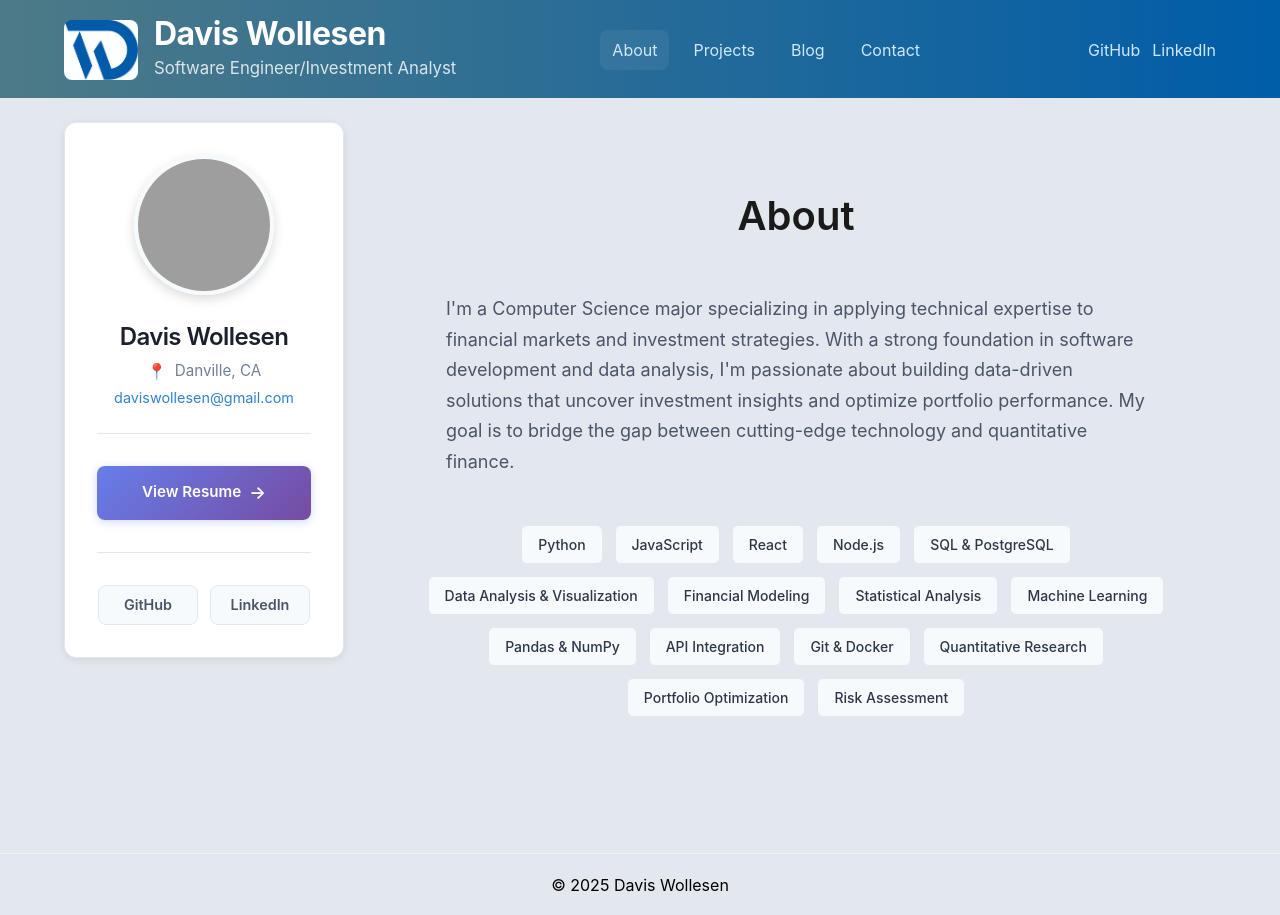
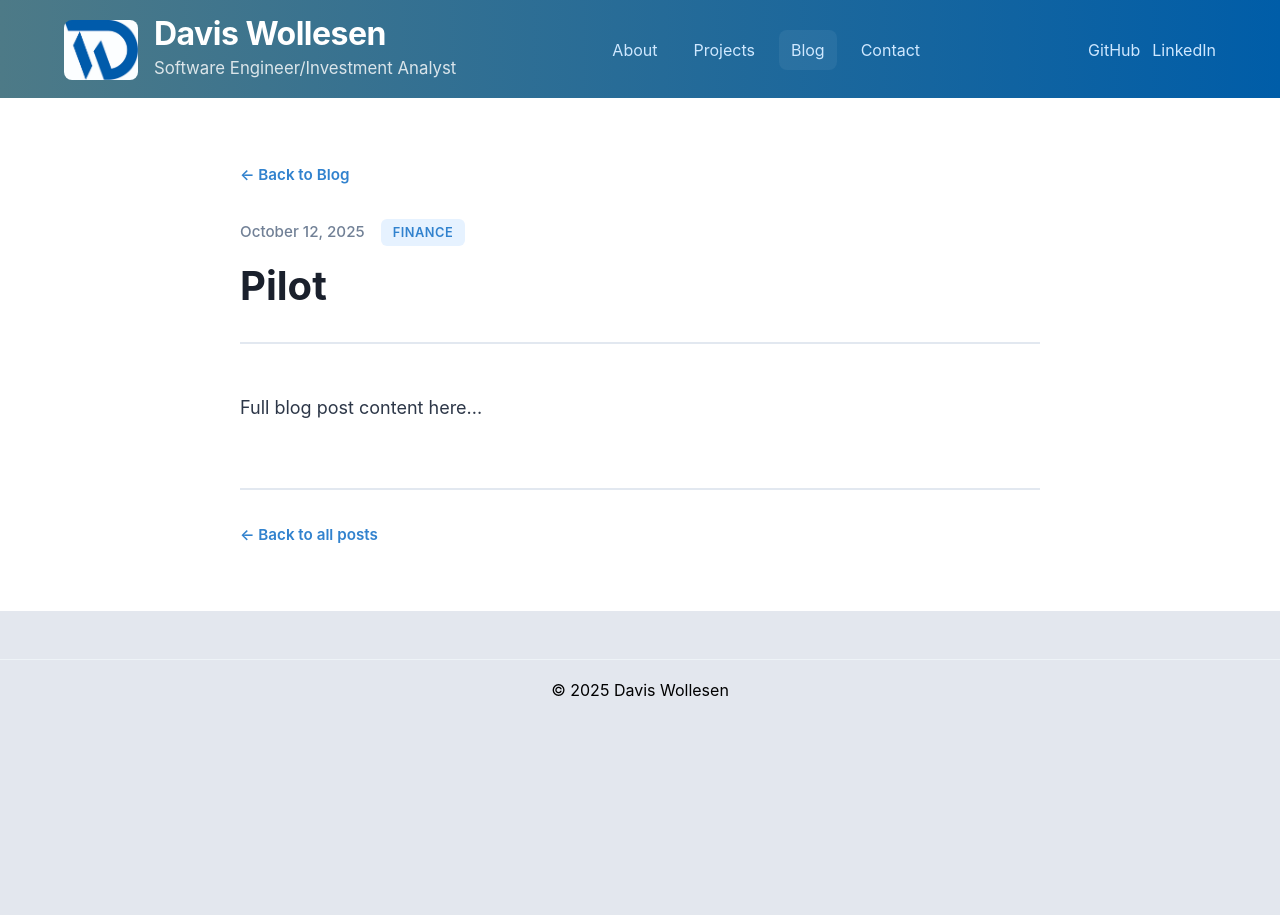
Before and after one commit to davis51502/personal-website, a React (Create React App) app: page /blog/1 in a window 1280 px wide. After the commit the page ends 800 px from the top, so only its background shows below. Built offline with nearby package versions, Linux system fonts and the light colour scheme; grey boxes are pictures that could not be loaded.

Commit message:
blog and format

```diff
--- a/package.json
+++ b/package.json
@@ -11,6 +11,7 @@
     "react": "^19.1.1",
     "react-dom": "^19.1.1",
     "react-icons": "^5.5.0",
+    "react-router-dom": "^7.9.4",
     "react-scripts": "5.0.1",
     "web-vitals": "^2.1.4"
   },
--- a/public/index.html
+++ b/public/index.html
@@ -2,7 +2,7 @@
 <html lang="en">
   <head>
     <meta charset="utf-8" />
-    <link rel="icon" href="dw.psd" />
+    <link rel="icon" href="icons8-administrator-male-60.png" />
     <meta name="viewport" content="width=device-width, initial-scale=1" />
     <meta name="theme-color" content="#000000" />
     <meta
--- a/src/App.js
+++ b/src/App.js
@@ -1,15 +1,17 @@
 import React from 'react';
+import { BrowserRouter as Router, Routes, Route, useNavigate, useLocation } from 'react-router-dom';
 import './App.css';
 import Header from './components/Header/Header';
 import Sidebar from './components/Sidebar/Sidebar';
 import About from './components/About/About';
 import Projects from './components/Projects/Projects';
 import Blog from './components/Blog/Blog';
+import BlogPost from './components/BlogPost/BlogPost';
 import Contact from './components/Contact/Contact';
 import Footer from './components/Footer/Footer';
 import projects, { socials } from './data/projects';
 
-function App() {
+function MainContent() {
   const name = 'Davis Wollesen';
   const title = 'Software Engineer/Investment Analyst';
 
@@ -33,17 +35,47 @@ function App() {
     'Risk Assessment'
   ];
 
-  const [activeSection, setActiveSection] = React.useState('about');
+  const navigate = useNavigate();
+  const location = useLocation();
+
+  // Determine active section from URL path
+  const getActiveSection = () => {
+    const path = location.pathname;
+    if (path === '/') return 'about';
+    if (path.startsWith('/blog')) return 'blog';
+    if (path === '/projects') return 'projects';
+    if (path === '/contact') return 'contact';
+    return 'about';
+  };
 
   const handleNavigate = (id) => {
-    setActiveSection(id);
-    const el = document.getElementById(id);
-    if (el) el.scrollIntoView({ behavior: 'smooth', block: 'start' });
+    navigate(`/${id === 'about' ? '' : id}`);
   };
+
+  const activeSection = getActiveSection();
 
   return (
     <div className="App">
       <Header name={name} title={title} socials={socials} activeSection={activeSection} onNavigate={handleNavigate} />
+
+      <Routes>
+        {/* Blog routes WITHOUT sidebar */}
+        <Route path="/blog" element={
+          <main className="content-full">
+            <Blog />
+          </main>
+        } />
+        <Route path="/blog/:id" element={<BlogPost />} />
+
+        {/* Contact route WITHOUT sidebar */}
+        <Route path="/contact" element={
+          <main className="content-full">
+            <Contact email="daviswollesen@gmail.com" />
+          </main>
+        } />
+
+        {/* Other routes WITH sidebar */}
+        <Route path="*" element={
           <div className="layout container">
             <Sidebar
               name={name}
@@ -53,15 +85,26 @@ function App() {
               photo="/IMG_0922.jpeg"
             />
             <main className="content">
-          {activeSection === 'about' && <About bio={bio} skills={skills} />}
-          {activeSection === 'projects' && <Projects projects={projects} />}
-          {activeSection === 'blog' && <Blog />}
-          {activeSection === 'contact' && <Contact email="daviswollesen@gmail.com" />}
+              <Routes>
+                <Route path="/" element={<About bio={bio} skills={skills} />} />
+                <Route path="/projects" element={<Projects projects={projects} />} />
+              </Routes>
             </main>
           </div>
+        } />
+      </Routes>
+
       <Footer />
     </div>
   );
 }
 
+function App() {
+  return (
+    <Router>
+      <MainContent />
+    </Router>
+  );
+}
+
 export default App;
--- a/src/components/Blog/Blog.js
+++ b/src/components/Blog/Blog.js
@@ -1,39 +1,42 @@
 import React from 'react';
+import { Link } from 'react-router-dom';
 import './Blog.css';
+import blogPosts from '../../data/blogposts';
 
 export default function Blog() {
-  // Sample blog posts - you can move this to a data file later
-  const blogPosts = [
-    {
-      id: 1,
-      title: 'Getting Started with Investment Analytics',
-      date: '2024-03-15',
-      excerpt: 'An introduction to using data science techniques for investment analysis...',
-      content: 'Full blog post content here...'
-    },
-    {
-      id: 2,
-      title: 'Building My Portfolio Website',
-      date: '2024-02-20',
-      excerpt: 'Lessons learned while creating a React-based portfolio site...',
-      content: 'Full blog post content here...'
-    }
-  ];
+  // Sort posts by date (newest first)
+  const sortedPosts = [...blogPosts].sort((a, b) =>
+    new Date(b.date) - new Date(a.date)
+  );
 
   return (
-    <section id="blog" className="blog container">
-      <h2>Blog</h2>
-      <div className="blog-grid">
-        {blogPosts.map(post => (
-          <article key={post.id} className="blog-post">
+    <section id="blog" className="blog">
+      <div className="blog-header">
+
+        <p className="blog-subtitle">Thoughts on software, finance, and technology</p>
+      </div>
+
+      {/* Blog Posts List */}
+      <div className="blog-list">
+        {sortedPosts.map(post => (
+          <article key={post.id} className="blog-card">
+            <div className="blog-meta">
+              <time className="blog-date">
+                {new Date(post.date).toLocaleDateString('en-US', {
+                  year: 'numeric',
+                  month: 'short',
+                  day: 'numeric'
+                })}
+              </time>
+              {post.category && <span className="blog-category">{post.category}</span>}
+            </div>
+
             <h3>{post.title}</h3>
-            <time className="blog-date">{new Date(post.date).toLocaleDateString('en-US', {
-              year: 'numeric',
-              month: 'long',
-              day: 'numeric'
-            })}</time>
             <p className="blog-excerpt">{post.excerpt}</p>
-            <a href={`#blog-${post.id}`} className="read-more">Read more →</a>
+
+            <Link to={`/blog/${post.id}`} className="read-more">
+              Read more →
+            </Link>
           </article>
         ))}
       </div>
--- /dev/null
+++ b/src/components/BlogPost/BlogPost.css
@@ -0,0 +1,142 @@
+/* BlogPost.css */
+.blog-post-page {
+  min-height: 60vh;
+  padding: 4rem 2rem;
+  background: #ffffff;
+}
+
+.blog-post-container {
+  max-width: 800px;
+  margin: 0 auto;
+}
+
+/* Back Button */
+.back-button {
+  display: inline-flex;
+  align-items: center;
+  gap: 0.5rem;
+  color: #3182ce;
+  text-decoration: none;
+  font-weight: 600;
+  font-size: 0.95rem;
+  margin-bottom: 2rem;
+  transition: all 0.2s ease;
+}
+
+.back-button:hover {
+  color: #2c5282;
+  gap: 0.75rem;
+}
+
+/* Post Header */
+.post-header {
+  margin-bottom: 3rem;
+  padding-bottom: 2rem;
+  border-bottom: 2px solid #e2e8f0;
+}
+
+.post-meta {
+  display: flex;
+  align-items: center;
+  gap: 1rem;
+  margin-bottom: 1rem;
+}
+
+.post-date {
+  font-size: 0.95rem;
+  color: #718096;
+  font-weight: 500;
+}
+
+.post-category {
+  display: inline-block;
+  padding: 0.25rem 0.75rem;
+  background: #e6f2ff;
+  color: #3182ce;
+  border-radius: 6px;
+  font-size: 0.8rem;
+  font-weight: 600;
+  text-transform: uppercase;
+  letter-spacing: 0.5px;
+}
+
+.post-title {
+  font-size: 2.5rem;
+  font-weight: 700;
+  color: #1a202c;
+  line-height: 1.2;
+  margin: 0;
+}
+
+/* Post Content */
+.post-content {
+  font-size: 1.125rem;
+  line-height: 1.8;
+  color: #2d3748;
+}
+
+.post-content p {
+  margin-bottom: 1.5rem;
+}
+
+.post-content p:last-child {
+  margin-bottom: 0;
+}
+
+/* Post Footer */
+.post-footer {
+  margin-top: 4rem;
+  padding-top: 2rem;
+  border-top: 2px solid #e2e8f0;
+}
+
+.back-link {
+  display: inline-flex;
+  align-items: center;
+  gap: 0.5rem;
+  color: #3182ce;
+  text-decoration: none;
+  font-weight: 600;
+  font-size: 0.95rem;
+  transition: all 0.2s ease;
+}
+
+.back-link:hover {
+  color: #2c5282;
+  gap: 0.75rem;
+}
+
+/* Responsive Design */
+@media (max-width: 768px) {
+  .blog-post-page {
+    padding: 3rem 1.5rem;
+  }
+
+  .post-title {
+    font-size: 2rem;
+  }
+
+  .post-content {
+    font-size: 1rem;
+    line-height: 1.7;
+  }
+
+  .post-content p {
+    margin-bottom: 1.25rem;
+  }
+}
+
+@media (max-width: 480px) {
+  .blog-post-page {
+    padding: 2rem 1rem;
+  }
+
+  .post-title {
+    font-size: 1.75rem;
+  }
+
+  .back-button,
+  .back-link {
+    font-size: 0.875rem;
+  }
+}
--- /dev/null
+++ b/src/components/BlogPost/BlogPost.js
@@ -0,0 +1,54 @@
+import React from 'react';
+import { useParams, Link, Navigate } from 'react-router-dom';
+import './BlogPost.css';
+import blogPosts from '../../data/blogposts.js';
+
+export default function BlogPost() {
+  const { id } = useParams();
+  const post = blogPosts.find(p => p.id === parseInt(id));
+
+  // If post not found, redirect to blog list
+  if (!post) {
+    return <Navigate to="/blog" replace />;
+  }
+
+  return (
+    <div className="blog-post-page">
+      <div className="blog-post-container">
+        {/* Back Button */}
+        <Link to="/blog" className="back-button">
+          ← Back to Blog
+        </Link>
+
+        {/* Post Header */}
+        <header className="post-header">
+          <div className="post-meta">
+            <time className="post-date">
+              {new Date(post.date).toLocaleDateString('en-US', {
+                year: 'numeric',
+                month: 'long',
+                day: 'numeric'
+              })}
+            </time>
+            {post.category && <span className="post-category">{post.category}</span>}
+          </div>
+          <h1 className="post-title">{post.title}</h1>
+        </header>
+
+        {/* Post Content */}
+        <article className="post-content">
+          {post.content.split('\n').map((paragraph, index) => (
+            paragraph.trim() ? <p key={index}>{paragraph}</p> : <br key={index} />
+          ))}
+        </article>
+
+        {/* Back to Blog Link at Bottom */}
+        <div className="post-footer">
+          <Link to="/blog" className="back-link">
+            ← Back to all posts
+          </Link>
+        </div>
+      </div>
+    </div>
+  );
+}
--- a/src/components/Contact/Contact.js
+++ b/src/components/Contact/Contact.js
@@ -4,7 +4,6 @@ import './Contact.css';
 export default function Contact({ email }) {
   return (
     <section id="contact" className="contact container">
-      <h2>Contact</h2>
       <p>If you'd like to get in touch, email me at <a href={`mailto:${email}`}>{email}</a>.</p>
     </section>
   );
--- a/src/components/Header/Header.js
+++ b/src/components/Header/Header.js
@@ -1,19 +1,20 @@
 import React from 'react';
+import { Link } from 'react-router-dom';
 import './Header.css';
 
 export default function Header({ name, title, socials, activeSection, onNavigate }) {
-  const link = (id, label) => (
-    <a
-      href={`#${id}`}
-      className={activeSection === id ? 'active' : ''}
-      onClick={(e) => {
-        e.preventDefault();
-        onNavigate(id);
-      }}
-    >
-      {label}
-    </a>
-  );
+  const navLink = (id, label) => {
+    const path = id === 'about' ? '/' : `/${id}`;
+    return (
+      <Link
+        to={path}
+        className={activeSection === id ? 'active' : ''}
+        onClick={() => onNavigate(id)}
+      >
+        {label}
+      </Link>
+    );
+  };
 
   return (
     <header className="header">
@@ -26,10 +27,10 @@ export default function Header({ name, title, socials, activeSection, onNavigate
           </div>
         </div>
         <nav className="main-nav">
-          {link('about', 'About')}
-          {link('projects', 'Projects')}
-          {link('blog', 'Blog')}
-          {link('contact', 'Contact')}
+          {navLink('about', 'About')}
+          {navLink('projects', 'Projects')}
+          {navLink('blog', 'Blog')}
+          {navLink('contact', 'Contact')}
         </nav>
         <nav className="socials">
           {socials.map(s => (
--- /dev/null
+++ b/src/data/blogposts.js
@@ -0,0 +1,13 @@
+const blogPosts = [
+  {
+    id: 1,
+    title: 'Pilot',
+    date: '2025-10-12',
+    category: 'Finance',
+    excerpt: 'Where I feel the economy is headed...',
+    content: 'Full blog post content here...'
+  },
+  // more posts...
+];
+
+export default blogPosts;
```
Also changed, not shown: src/App.css (+14 -1 lines), src/components/Blog/Blog.css (+86 -38 lines), 1 other file (tests, documents, lock files or other folders). Lines whose indentation alone changed are shown as unchanged.
